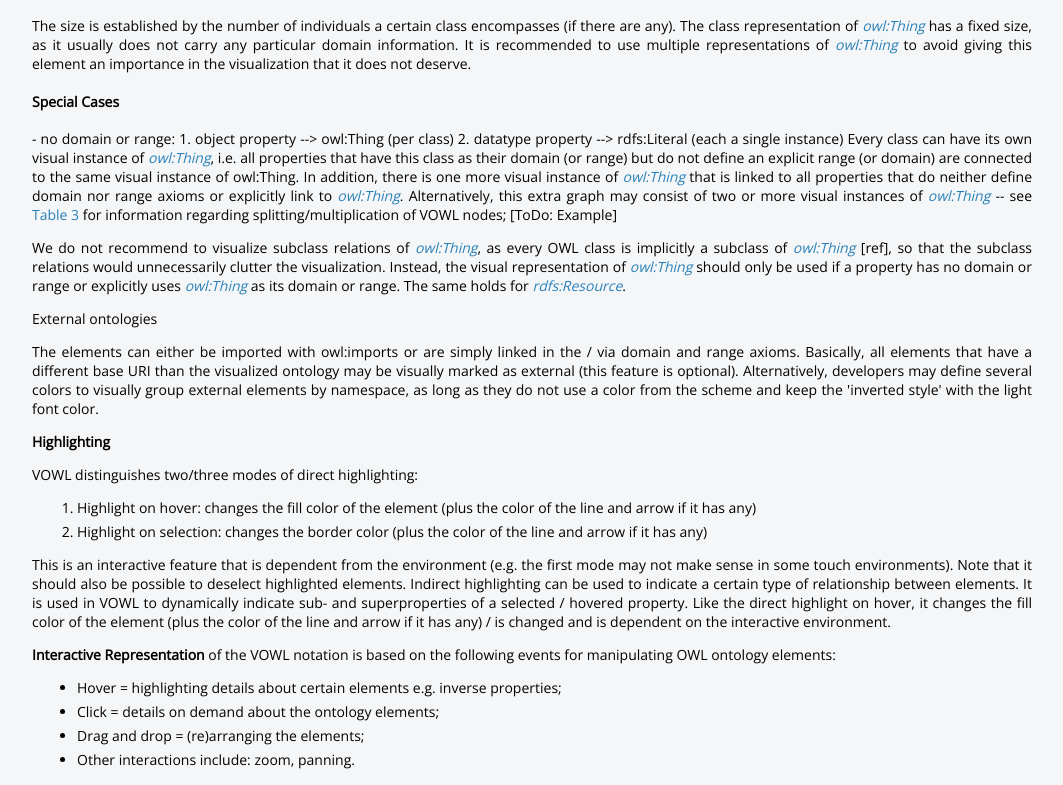
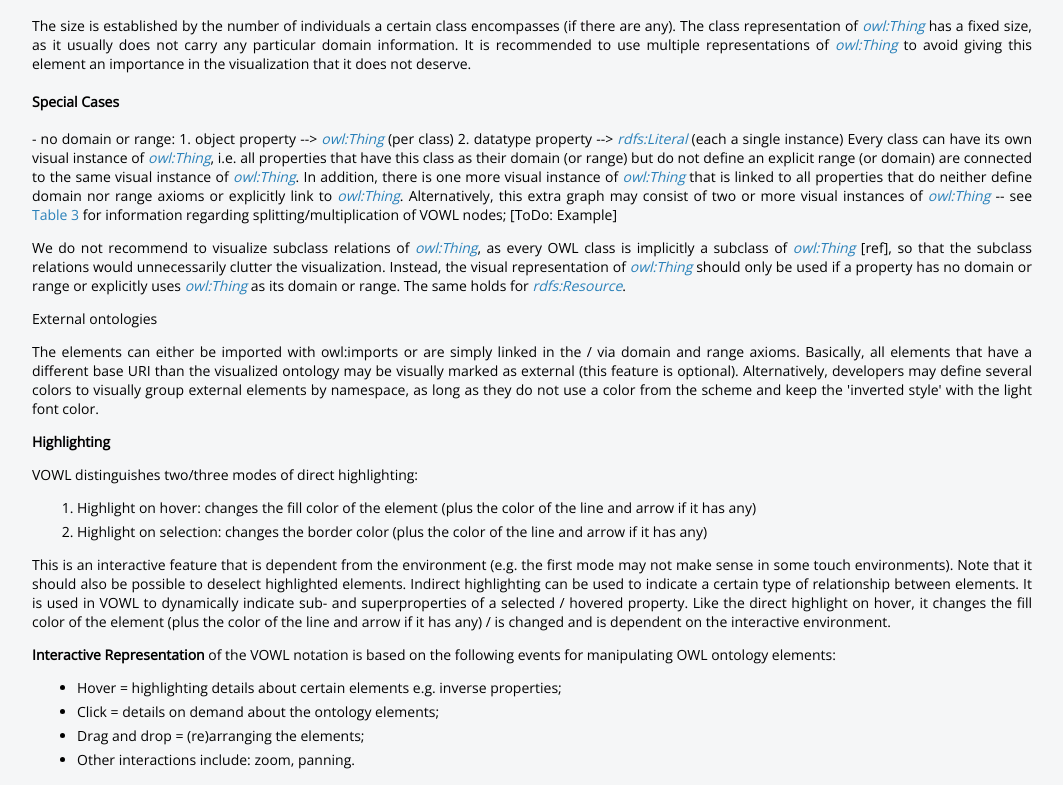
Before and after one commit to VisualDataWeb/WebVOWL, a plain HTML site: page spec.html in a window 1280 px wide. Shown: the part 3789-4574 px from the top of the page, without its empty margins (108-1171 px from the left). Drawn offline with nearby package versions, Linux system fonts and the light colour scheme.

Commit message:
added links

```diff
--- a/spec.html
+++ b/spec.html
@@ -168,7 +168,7 @@
 		<h3 id="colorScheme">Color Scheme</h3>
     <p><a href="#colorTable">Table 2</a> lists the colors used in VOWL. They are defined in an abstract way, along with a description and a recommendation for a concrete color and its hex code. Developers may choose different colors, as long as they comply with the abstract descriptions. All colors are defined relative to the canvas color which is assumed to be very light. The colors (and color descriptions) may be 'inverted' if the visualization is presented on a dark background.</p>
 
-	<p>While the colors ease the reading of the visualization, they are not required to understand it. The visualization remains understandable if printed in black and white or read by color-blind people, though some details may not be visible any longer (e.g. if a class is of type owl:Class or rdfs:Class). If these details should also be available in black and white prints of the ontology visualization, they may be added as text (e.g. in the class label).</p>
+	<p>While the colors ease the reading of the visualization, they are not required to understand it. The visualization remains understandable if printed in black and white or read by color-blind people, though some details may not be visible any longer (e.g. if a class is of type <em><a href="http://www.w3.org/TR/owl-ref/#Class-def">owl:Class</a></em> or <em><a href="http://www.w3.org/TR/rdf-schema/#ch_class">rdfs:Class</a></em>). If these details should also be available in black and white prints of the ontology visualization, they may be added as text (e.g. in the class label).</p>
 
 	<p>There may be conflicts in using this color scheme, e.g. when a deprecated class belongs to an external ontology. Such cases are listed and resolved in the <a href="generalRecommendations">general recommendations</a>.
 
@@ -326,9 +326,9 @@
 		<p>The size is established by the number of individuals a certain class encompasses (if there are any). The class representation of <em><a href="http://www.w3.org/TR/owl-ref/#Thing-def">owl:Thing</a></em> has a fixed size, as it usually does not carry any particular domain information. It is recommended to use multiple representations of <em><a href="http://www.w3.org/TR/owl-ref/#Thing-def">owl:Thing</a></em> to avoid giving this element an importance in the visualization that it does not deserve.
 		<h4>Special Cases</h4>
 		- no domain or range:
-			1. object property --> owl:Thing (per class)
-			2. datatype property --> rdfs:Literal (each a single instance)
-        Every class can have its own visual instance of <em><a href="http://www.w3.org/TR/owl-ref/#Thing-def">owl:Thing</a></em>, i.e. all properties that have this class as their domain (or range) but do not define an explicit range (or domain) are connected to the same visual instance of owl:Thing. In addition, there is one more visual instance of <em><a href="http://www.w3.org/TR/owl-ref/#Thing-def">owl:Thing</a></em> that is linked to all properties that do neither define domain nor range axioms or explicitly link to <em><a href="http://www.w3.org/TR/owl-ref/#Thing-def">owl:Thing</a></em>. Alternatively, this extra graph may consist of two or more visual instances of <em><a href="http://www.w3.org/TR/owl-ref/#Thing-def">owl:Thing</a></em> -- see <a href="#splittingTable">Table 3</a> for information regarding splitting/multiplication of VOWL nodes; [ToDo: Example]
+			1. object property --> <em><a href="http://www.w3.org/TR/owl-ref/#Thing-def">owl:Thing</a></em> (per class)
+			2. datatype property --> <em><a href="http://www.w3.org/TR/rdf-schema/#ch_literal">rdfs:Literal</a></em> (each a single instance)
+        Every class can have its own visual instance of <em><a href="http://www.w3.org/TR/owl-ref/#Thing-def">owl:Thing</a></em>, i.e. all properties that have this class as their domain (or range) but do not define an explicit range (or domain) are connected to the same visual instance of <em><a href="http://www.w3.org/TR/owl-ref/#Thing-def">owl:Thing</a></em>. In addition, there is one more visual instance of <em><a href="http://www.w3.org/TR/owl-ref/#Thing-def">owl:Thing</a></em> that is linked to all properties that do neither define domain nor range axioms or explicitly link to <em><a href="http://www.w3.org/TR/owl-ref/#Thing-def">owl:Thing</a></em>. Alternatively, this extra graph may consist of two or more visual instances of <em><a href="http://www.w3.org/TR/owl-ref/#Thing-def">owl:Thing</a></em> -- see <a href="#splittingTable">Table 3</a> for information regarding splitting/multiplication of VOWL nodes; [ToDo: Example]
           <!-- owl:Class und owl:Thing wie rdfs:Datatype und rdfs:Literal -->
 		  <!-- @SL: 'may consist of two or more' I (SN) added 'more' above as two is quite restrictive and often not the case -->
           <!-- @SL: I think there is an example in the FOAF example below. Maybe link to that? -->
@@ -482,7 +482,7 @@
                   </g>
                 </svg>
               </td>
-              <td>Smaller circle with a dashed line, with label "Resource" and the same background color as <em><a href="http://www.w3.org/TR/rdf-schema/#ch_class">rdfs:Class</a></em>. Same representations as for owl:Thing and as described above [ref].</td>
+              <td>Smaller circle with a dashed line, with label "Resource" and the same background color as <em><a href="http://www.w3.org/TR/rdf-schema/#ch_class">rdfs:Class</a></em>. Same representations as for <em><a href="http://www.w3.org/TR/owl-ref/#Thing-def">owl:Thing</a></em> and as described above [ref].</td>
             </tr>
           </tbody>
         </table>
```
